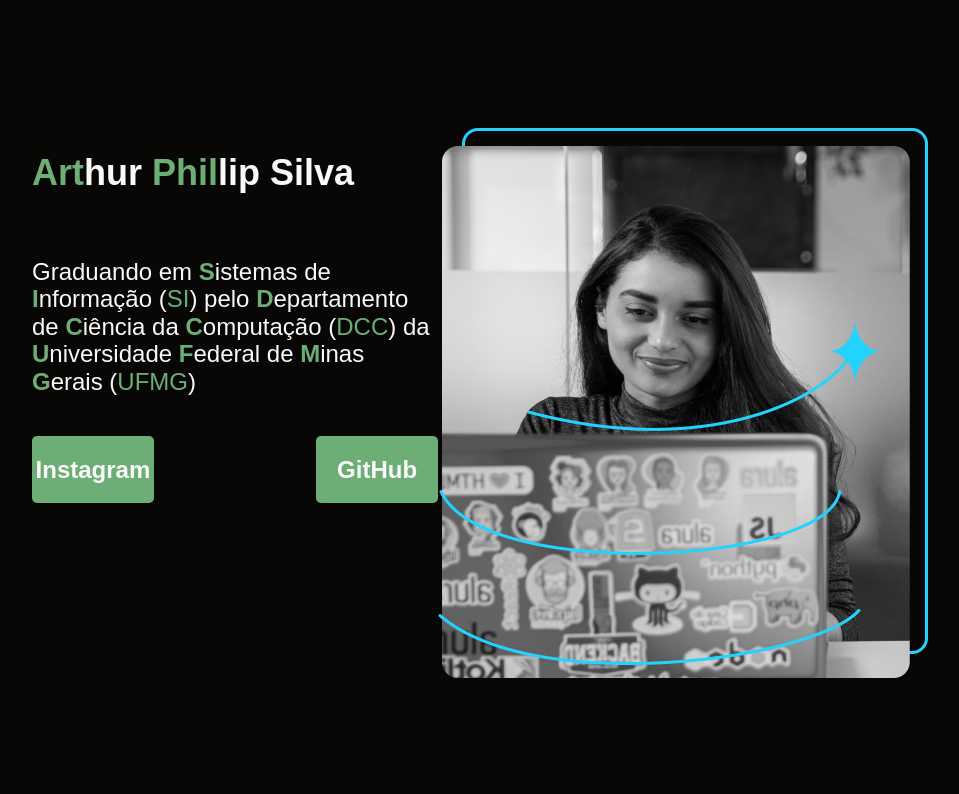
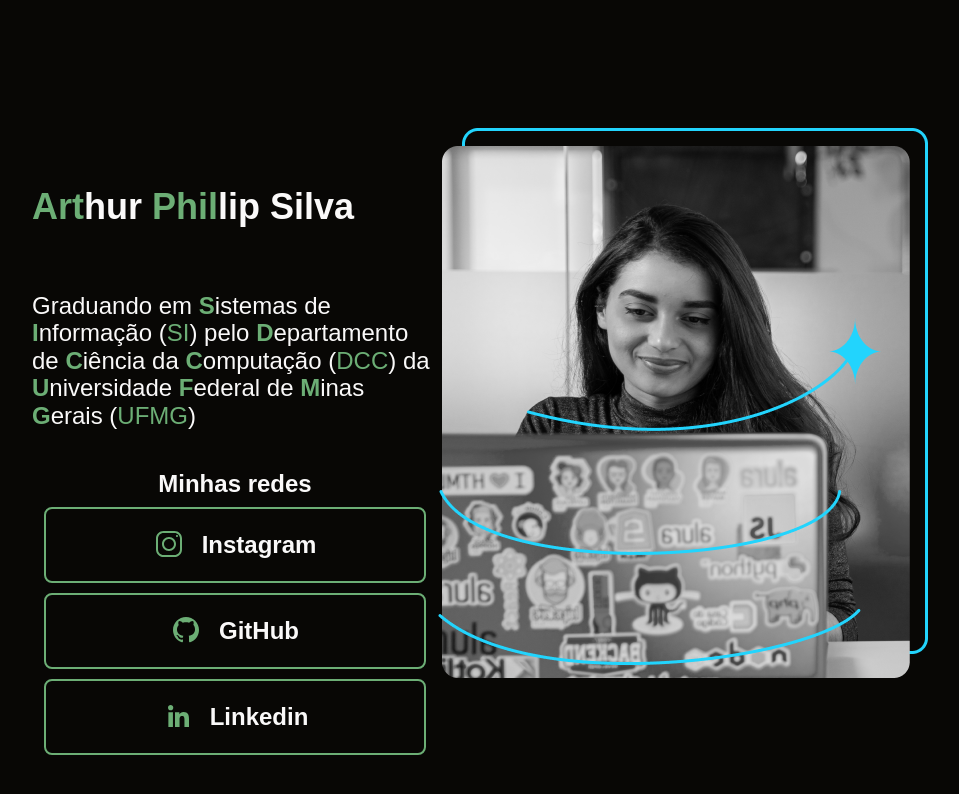
Before and after one commit to artphil/alura-front-end, a plain HTML site: page index.html in a window 1280 px wide. Shown: the whole page, without its empty margins (160-1119 px from the left). Drawn offline with Linux system fonts and the light colour scheme.

Commit message:
update links

```diff
--- a/index.html
+++ b/index.html
@@ -14,20 +14,40 @@
     <main class="container">
         <section class="container__content">
 
-            <h1 class="container__content__title"><strong class="title-emphasis">Art</strong>hur <strong class="title-emphasis">Phil</strong>lip Silva</h1>
-            <p class="container__content__text">Graduando em <strong class="text-emphasis">S</strong>istemas de <strong class="text-emphasis">I</strong>nformação
-                (<a class="container__content__link" href="http://dcc.ufmg.br/dcc/?q=pt-br/bsi" target="_blank" rel="noopener noreferrer">SI</a>)
-                pelo <strong class="text-emphasis">D</strong>epartamento de <strong class="text-emphasis">C</strong>iência da <strong class="text-emphasis">C</strong>omputação
-                (<a class="container__content__link" href="http://http://dcc.ufmg.br/dcc" target="_blank" rel="noopener noreferrer">DCC</a>)
-                da <strong class="text-emphasis">U</strong>niversidade <strong class="text-emphasis">F</strong>ederal de <strong class="text-emphasis">M</strong>inas
+            <h1 class="container__content__title"><strong class="title-emphasis">Art</strong>hur <strong
+                    class="title-emphasis">Phil</strong>lip Silva</h1>
+            <p class="container__content__text">Graduando em <strong class="text-emphasis">S</strong>istemas de <strong
+                    class="text-emphasis">I</strong>nformação
+                (<a class="container__content__link" href="http://dcc.ufmg.br/dcc/?q=pt-br/bsi" target="_blank"
+                    rel="noopener noreferrer">SI</a>)
+                pelo <strong class="text-emphasis">D</strong>epartamento de <strong
+                    class="text-emphasis">C</strong>iência da <strong class="text-emphasis">C</strong>omputação
+                (<a class="container__content__link" href="http://http://dcc.ufmg.br/dcc" target="_blank"
+                    rel="noopener noreferrer">DCC</a>)
+                da <strong class="text-emphasis">U</strong>niversidade <strong class="text-emphasis">F</strong>ederal de
+                <strong class="text-emphasis">M</strong>inas
                 <strong class="text-emphasis">G</strong>erais
-                (<a class="container__content__link" href="http://https://www.ufmg.br" target="_blank" rel="noopener noreferrer">UFMG</a>)</p>
-            <div class="button-group">
-                <a class="button-link" href="https://www.instagram.com/artphil7">Instagram</a>
-                <a class="button-link" href="https://github.com/artphil">GitHub</a>
+                (<a class="container__content__link" href="http://https://www.ufmg.br" target="_blank"
+                    rel="noopener noreferrer">UFMG</a>)
+            </p>
+
+            <div class="container__content__buttons">
+                <h2 class="container__content__buttons__title">Minhas redes</h2>
+                <a class="container__content__buttons__link" href="https://www.instagram.com/artphil7" target="_blank" >
+                    <img src="assets/img/instagram.svg" alt="icone do Instagram">
+                    Instagram
+                </a>
+                <a class="container__content__buttons__link" href="https://github.com/artphil" target="_blank" >
+                    <img src="assets/img/github.svg" alt="Icone do GitHub">
+                    GitHub
+                </a>
+                <a class="container__content__buttons__link" href="https://linkedin.com/in/artphil" target="_blank" >
+                    <img src="assets/img/linkedin.svg" alt="Icone do linkedin">
+                    Linkedin
+                </a>
             </div>
         </section>
-        <img src="img\perfil.png" alt="Foto de perfil">
+        <img src="assets/img/perfil.png" alt="Foto de perfil">
     </main>
     <footer></footer>
 </body>
--- a/style.css
+++ b/style.css
@@ -37,7 +37,7 @@ body {
 
 .container {
     display: flex;
-    align-items: stretch;
+    align-items:center;
     margin: 10% 15%;
     justify-content: space-between;
 }
@@ -74,20 +74,37 @@ body {
     font-family: 'Montserrat', sans-serif;
 }
 
-.button-group {
+.container__content__buttons {
     display: flex;
+    flex-direction: column;
     justify-content: space-between;
+    align-items: center;
+    gap: 10px;
 }
 
-.button-link {
-    background-color: #6cae75;
-    width: 30%;
+.container__content__buttons__title {
+    font-size: 24px;
+    font-family: 'Krona One', sans-serif;
+}
+
+.container__content__buttons__link {
+    display: flex;
+    align-items: center;
+    justify-content: center;
+    gap: 16px;
+    border: 2px solid #6cae75;
+    width: 378px;
     font-size: 24px;
     padding: 20px 0;
-    border-radius: 5px;
+    border-radius: 8px;
     color: #faf9f9;
     font-family: 'Montserrat', sans-serif;
     font-weight: 600;
     text-align: center;
     text-decoration: none;
 }
+
+.container__content__buttons__link:hover {
+    background-color: #272727;
+    color: #6cae75;
+}
```
Also changed, not shown: assets/img/github.svg (added), assets/img/instagram.svg (added), assets/img/linkedin.svg (added), assets/img/perfil.png (renamed from img/perfil.png), assets/img/twitter.svg (added).
